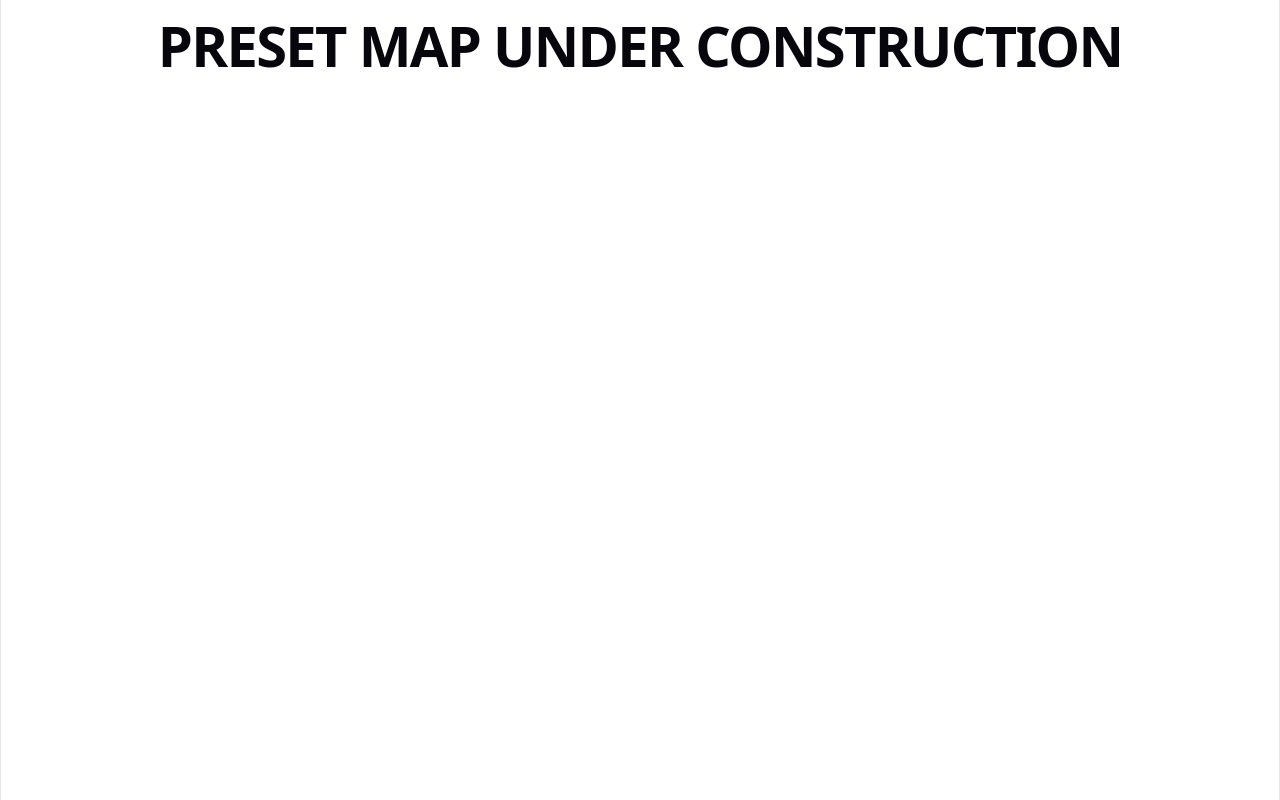
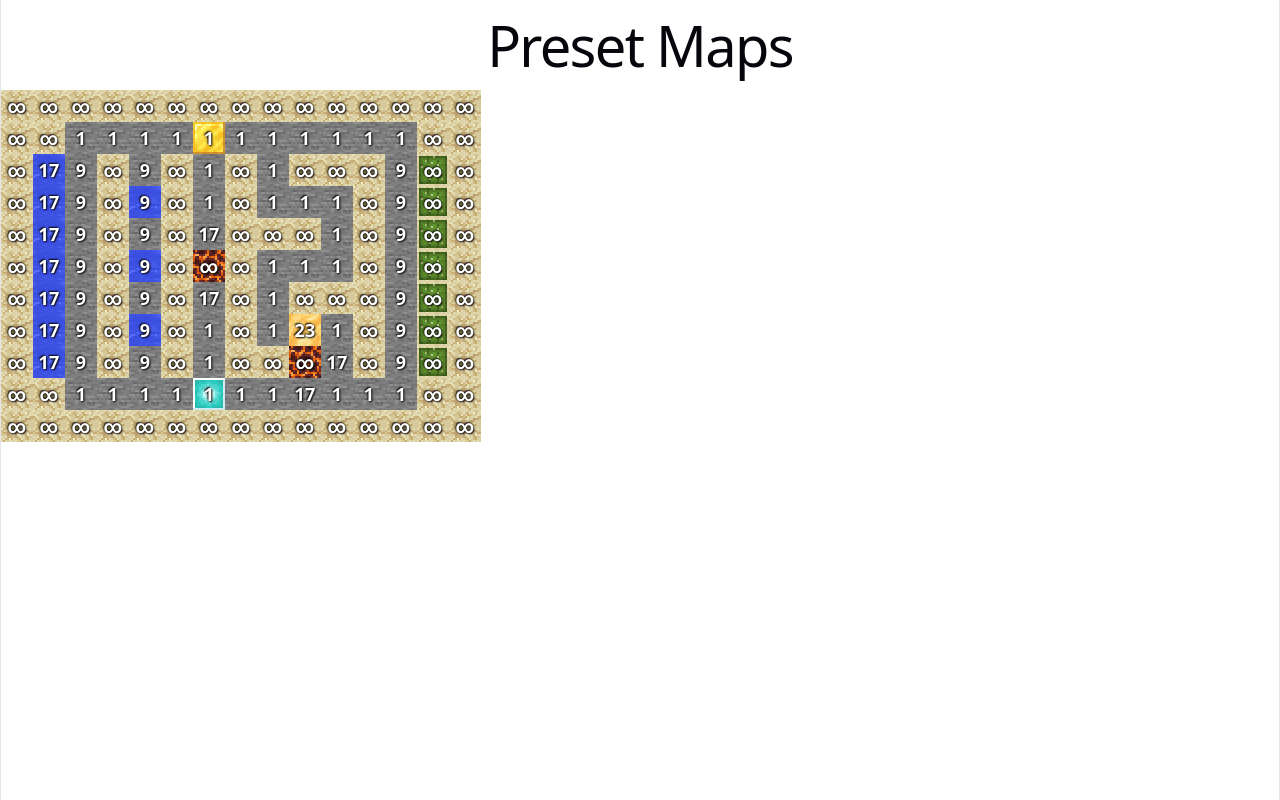
Before and after one commit to SSRa1n/LostInChunks, a React (Vite) app: page /#/presetmap in a window 1280 px wide. Built offline with nearby package versions, Linux system fonts and the light colour scheme.

Commit message:
implement preset maps prototype

```diff
--- a/src/pages/presetmap_page.tsx
+++ b/src/pages/presetmap_page.tsx
@@ -1,3 +1,11 @@
+import { PRESETS } from "../presets/map_presets";
+import RenderMaze from "../lib/render_maze";
+
 export default function PresetmapPage() {
-    return <h1><b>PRESET MAP UNDER CONSTRUCTION</b></h1>
+    return (
+        <div className="presetmap-page">
+            <h1>Preset Maps</h1>
+            <RenderMaze maze={PRESETS[0]} renderCost={true} />
+        </div>
+    );
 }
--- /dev/null
+++ b/src/presets/map_presets.ts
@@ -0,0 +1,20 @@
+import type { Maze } from '../lib/generate_maze'
+import { BLOCKS } from "../lib/blocks";
+
+const PRESET_1: Maze = [
+    new Array(15).fill(BLOCKS.BLOCK_VOID),
+    [BLOCKS.BLOCK_VOID, BLOCKS.BLOCK_VOID, BLOCKS.BLOCK_PATH, BLOCKS.BLOCK_PATH, BLOCKS.BLOCK_PATH, BLOCKS.BLOCK_PATH, BLOCKS.BLOCK_GOAL, BLOCKS.BLOCK_PATH, BLOCKS.BLOCK_PATH, BLOCKS.BLOCK_PATH, BLOCKS.BLOCK_PATH, BLOCKS.BLOCK_PATH, BLOCKS.BLOCK_PATH, BLOCKS.BLOCK_VOID, BLOCKS.BLOCK_VOID],
+    [BLOCKS.BLOCK_VOID, BLOCKS.BLOCK_WATER, BLOCKS.BLOCK_PATH, BLOCKS.BLOCK_VOID, BLOCKS.BLOCK_PATH, BLOCKS.BLOCK_VOID, BLOCKS.BLOCK_PATH, BLOCKS.BLOCK_VOID, BLOCKS.BLOCK_PATH, BLOCKS.BLOCK_VOID, BLOCKS.BLOCK_VOID, BLOCKS.BLOCK_VOID, BLOCKS.BLOCK_PATH, BLOCKS.BLOCK_CACTUS, BLOCKS.BLOCK_VOID],
+    [BLOCKS.BLOCK_VOID, BLOCKS.BLOCK_WATER, BLOCKS.BLOCK_PATH, BLOCKS.BLOCK_VOID, BLOCKS.BLOCK_WATER, BLOCKS.BLOCK_VOID, BLOCKS.BLOCK_PATH, BLOCKS.BLOCK_VOID, BLOCKS.BLOCK_PATH, BLOCKS.BLOCK_PATH, BLOCKS.BLOCK_PATH, BLOCKS.BLOCK_VOID, BLOCKS.BLOCK_PATH, BLOCKS.BLOCK_CACTUS, BLOCKS.BLOCK_VOID],
+    [BLOCKS.BLOCK_VOID, BLOCKS.BLOCK_WATER, BLOCKS.BLOCK_PATH, BLOCKS.BLOCK_VOID, BLOCKS.BLOCK_PATH, BLOCKS.BLOCK_VOID, BLOCKS.BLOCK_PATH, BLOCKS.BLOCK_VOID, BLOCKS.BLOCK_VOID, BLOCKS.BLOCK_VOID, BLOCKS.BLOCK_PATH, BLOCKS.BLOCK_VOID, BLOCKS.BLOCK_PATH, BLOCKS.BLOCK_CACTUS, BLOCKS.BLOCK_VOID],
+    [BLOCKS.BLOCK_VOID, BLOCKS.BLOCK_WATER, BLOCKS.BLOCK_PATH, BLOCKS.BLOCK_VOID, BLOCKS.BLOCK_WATER, BLOCKS.BLOCK_VOID, BLOCKS.BLOCK_MAGMA, BLOCKS.BLOCK_VOID, BLOCKS.BLOCK_PATH, BLOCKS.BLOCK_PATH, BLOCKS.BLOCK_PATH, BLOCKS.BLOCK_VOID, BLOCKS.BLOCK_PATH, BLOCKS.BLOCK_CACTUS, BLOCKS.BLOCK_VOID],
+    [BLOCKS.BLOCK_VOID, BLOCKS.BLOCK_WATER, BLOCKS.BLOCK_PATH, BLOCKS.BLOCK_VOID, BLOCKS.BLOCK_PATH, BLOCKS.BLOCK_VOID, BLOCKS.BLOCK_PATH, BLOCKS.BLOCK_VOID, BLOCKS.BLOCK_PATH, BLOCKS.BLOCK_VOID, BLOCKS.BLOCK_VOID, BLOCKS.BLOCK_VOID, BLOCKS.BLOCK_PATH, BLOCKS.BLOCK_CACTUS, BLOCKS.BLOCK_VOID],
+    [BLOCKS.BLOCK_VOID, BLOCKS.BLOCK_WATER, BLOCKS.BLOCK_PATH, BLOCKS.BLOCK_VOID, BLOCKS.BLOCK_WATER, BLOCKS.BLOCK_VOID, BLOCKS.BLOCK_PATH, BLOCKS.BLOCK_VOID, BLOCKS.BLOCK_PATH, BLOCKS.BLOCK_HONEY, BLOCKS.BLOCK_PATH, BLOCKS.BLOCK_VOID, BLOCKS.BLOCK_PATH, BLOCKS.BLOCK_CACTUS, BLOCKS.BLOCK_VOID],
+    [BLOCKS.BLOCK_VOID, BLOCKS.BLOCK_WATER, BLOCKS.BLOCK_PATH, BLOCKS.BLOCK_VOID, BLOCKS.BLOCK_PATH, BLOCKS.BLOCK_VOID, BLOCKS.BLOCK_PATH, BLOCKS.BLOCK_VOID, BLOCKS.BLOCK_VOID, BLOCKS.BLOCK_MAGMA, BLOCKS.BLOCK_PATH, BLOCKS.BLOCK_VOID, BLOCKS.BLOCK_PATH, BLOCKS.BLOCK_CACTUS, BLOCKS.BLOCK_VOID],
+    [BLOCKS.BLOCK_VOID, BLOCKS.BLOCK_VOID, BLOCKS.BLOCK_PATH, BLOCKS.BLOCK_PATH, BLOCKS.BLOCK_PATH, BLOCKS.BLOCK_PATH, BLOCKS.BLOCK_START, BLOCKS.BLOCK_PATH, BLOCKS.BLOCK_PATH, BLOCKS.BLOCK_PATH, BLOCKS.BLOCK_PATH, BLOCKS.BLOCK_PATH, BLOCKS.BLOCK_PATH, BLOCKS.BLOCK_VOID, BLOCKS.BLOCK_VOID],
+    new Array(15).fill(BLOCKS.BLOCK_VOID)
+]
+
+export const PRESETS = [
+    PRESET_1
+]
--- a/src/problems/maze_problem.ts
+++ b/src/problems/maze_problem.ts
@@ -84,7 +84,7 @@ export class MazeProblem implements SearchProblem<MazeState, MazeAction> {
     }
 
     stepCost(from: MazeState, to: MazeState, action: MazeAction): number {
-        console.log(`Step cost from (${from.x}, ${from.y}) to (${to.x}, ${to.y}) with action ${action}: ${this.maze[to.y][to.x].cost_onroad}`);
+        console.log(`(${from.x}, ${from.y}) → (${to.x}, ${to.y}) = ${action}: ${this.maze[to.y][to.x].cost_onroad}`);
         return this.maze[to.y][to.x].cost_onroad;
     }
 
```
